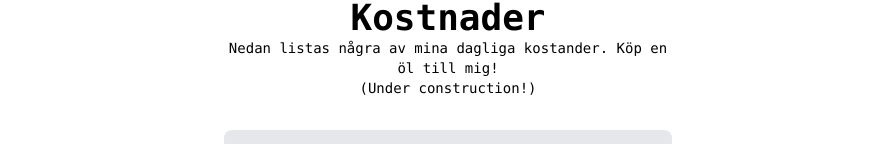
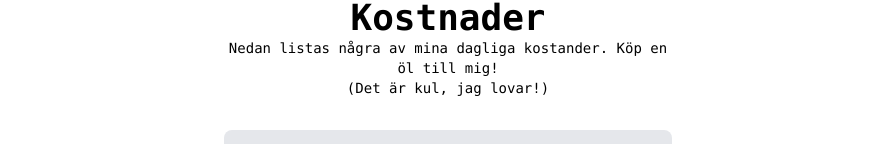
Before and after one commit to liamcco/asienliam, a Next.js app: page /budget in a window 1280 px wide. Shown: the part 210-354 px from the top of the page, without its empty margins (192-1086 px from the left). Built offline with nearby package versions, Linux system fonts and the light colour scheme.

Commit message:
text change

```diff
--- a/app/budget/page.tsx
+++ b/app/budget/page.tsx
@@ -12,7 +12,7 @@ export default function Page() {
           <p>
             Nedan listas några av mina dagliga kostander. Köp en öl till mig!
           </p>
-          <p>(Under construction!)</p>
+          <p>(Det är kul, jag lovar!)</p>
         </div>
         {budget.map((item, index) => (
           <ItemCard
```
